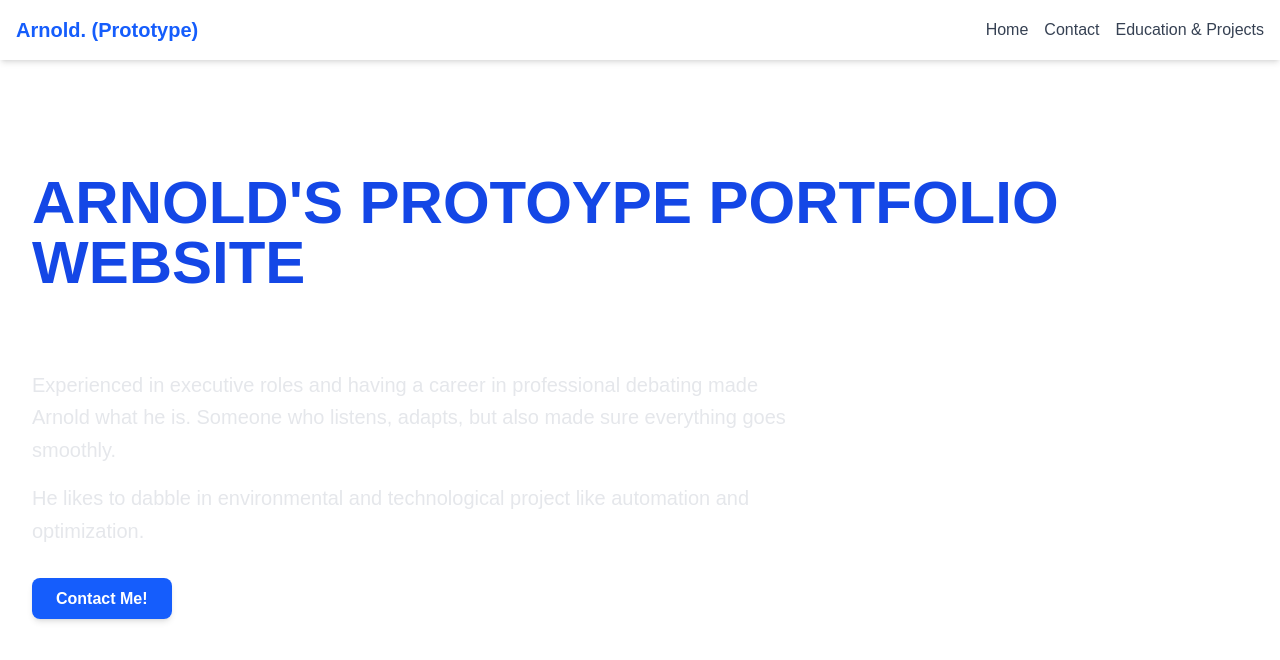
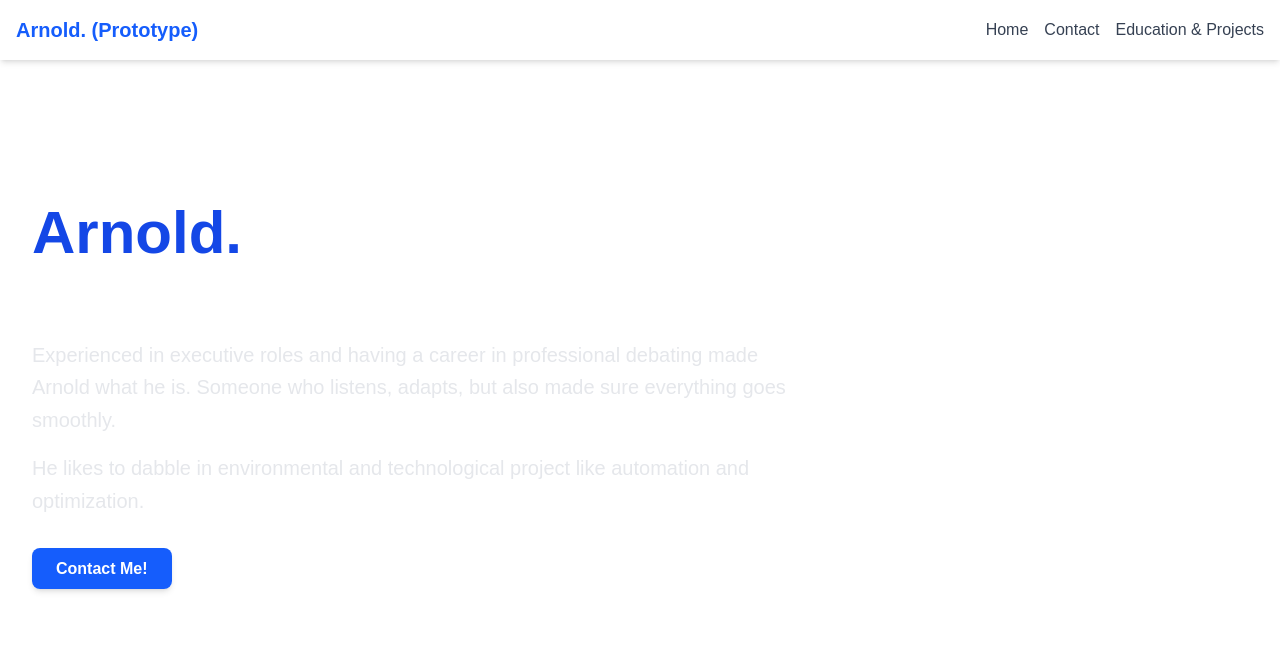
Before and after one commit to Cyphare/my-portfolio, a Next.js app: page / in a window 1280 px wide. Shown: the top 660 px of the page. Built offline with nearby package versions, Linux system fonts and the light colour scheme.

Commit message:
Update index.js

```diff
--- a/pages/index.js
+++ b/pages/index.js
@@ -6,7 +6,7 @@ export default function HomePage() {
       <section className="min-h-[75vh] flex flex-col justify-center">
 
         <h1 className="text-6xl font-bold text-blue-700 mb-4">
-          ARNOLD'S PROTOYPE PORTFOLIO WEBSITE {/* [cite: 1] */}
+          Arnold. {/* [cite: 1] */}
         </h1>
 
         <h2 className="text-3xl font-light text-white mb-6">
```
